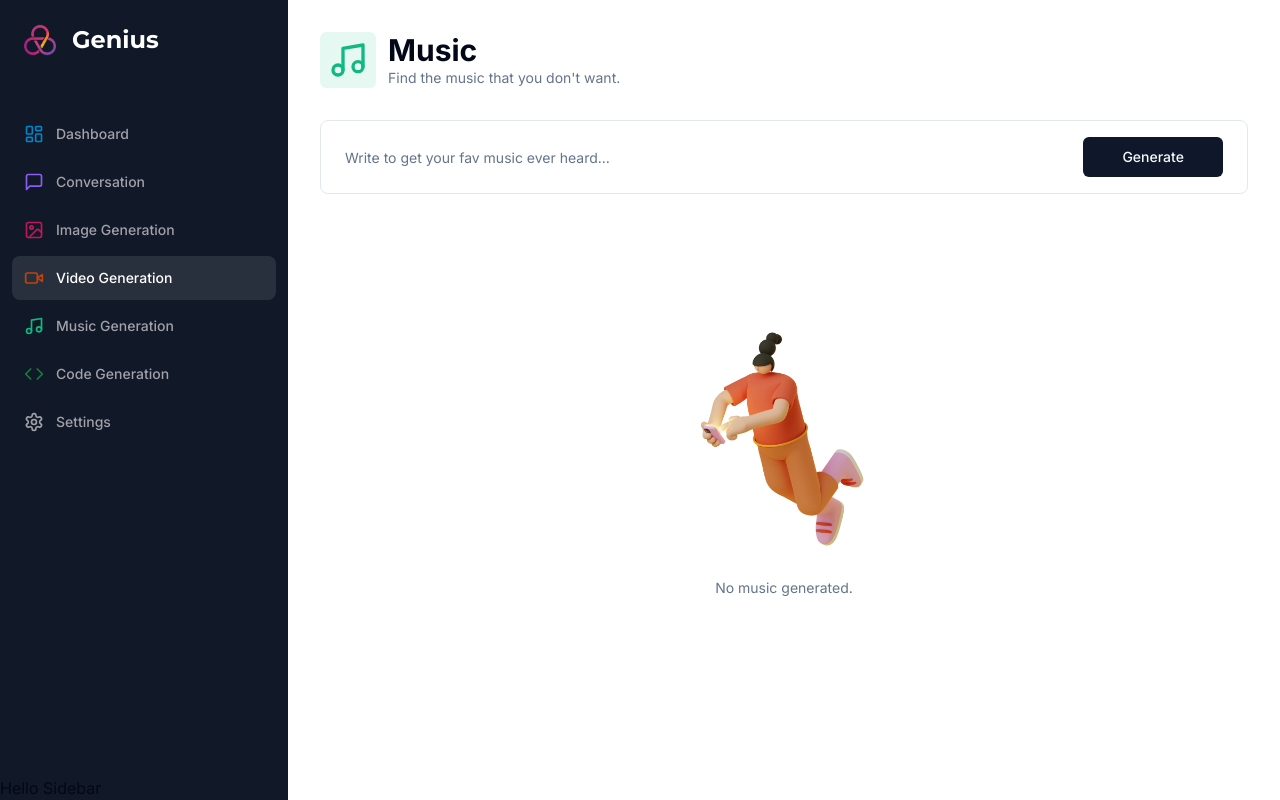
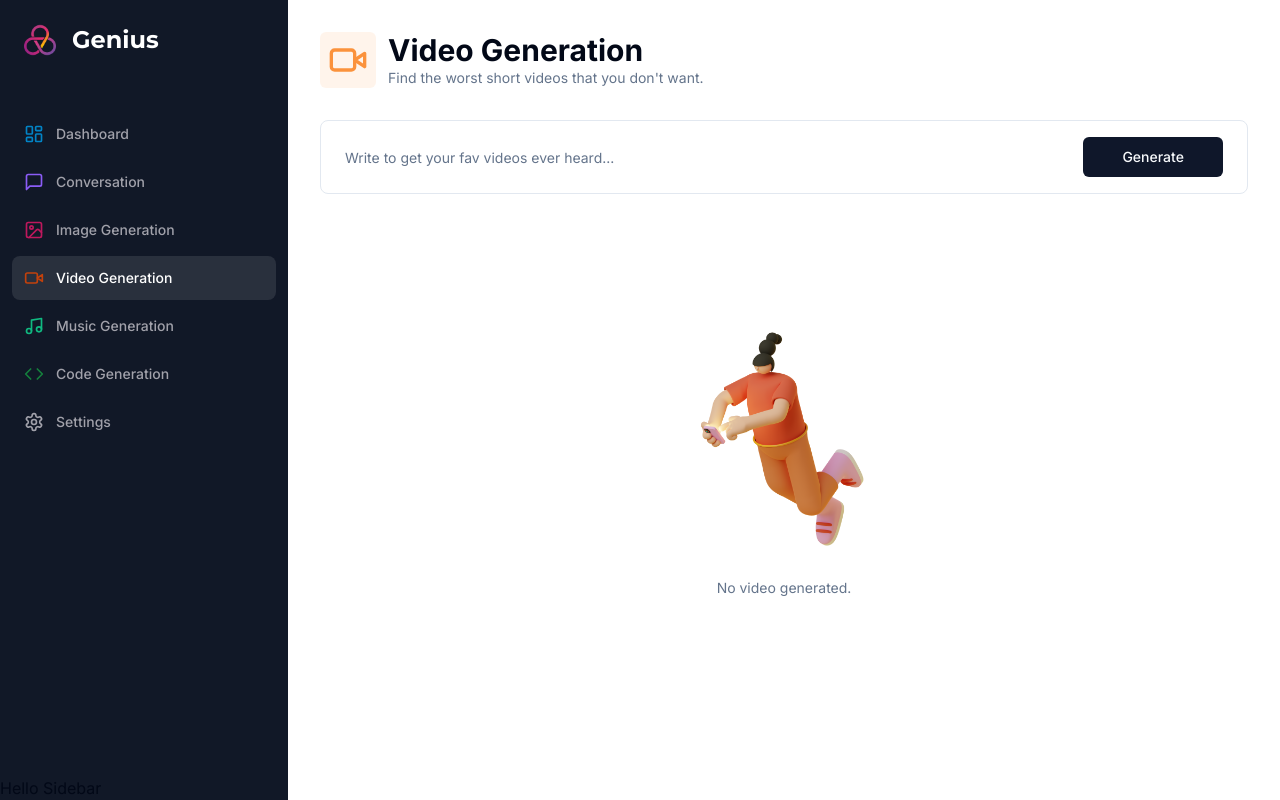
Before and after one commit to lokeshgaddam20/Majistic, a Next.js app: page /video in a window 1280 px wide. Built offline with nearby package versions, Linux system fonts and the light colour scheme.

Commit message:
VideoPage created

```diff
--- a/app/(dashboard)/(routes)/video/page.tsx
+++ b/app/(dashboard)/(routes)/video/page.tsx
@@ -2,7 +2,7 @@
 
 import * as z from "zod";
 import { Heading } from "@/components/heading";
-import { Music } from "lucide-react";
+import { Video } from "lucide-react";
 import { zodResolver } from "@hookform/resolvers/zod";
 import axios from "axios";
 
@@ -17,9 +17,9 @@ import { toast } from "react-hot-toast";
 import { Empty } from "@/components/ui/empty";
 import { Loader } from "@/components/loader";
 
-const MusicPage = () => {
+const VideoPage = () => {
   const router = useRouter();
-  const [music, setMusic] = useState<string>();
+  const [video, setVideo] = useState<string>();
 
   const form = useForm<z.infer<typeof formSchema>>({
     resolver: zodResolver(formSchema),
@@ -32,11 +32,11 @@ const MusicPage = () => {
 
   const onSubmit = async (values: z.infer<typeof formSchema>) => {
     try {
-      setMusic(undefined);
+      setVideo(undefined);
 
-      const response = await axios.post("/api/music");
+      const response = await axios.post("/api/video");
 
-      setMusic(response.data.audio);
+      setVideo(response.data[0]);
       form.reset();
     } catch (error: any) {
       if (error?.response?.status === 403) {
@@ -53,11 +53,11 @@ const MusicPage = () => {
   return (
     <div>
       <Heading
-        title="Music"
-        description="Find the music that you don't want."
-        icon={Music}
-        iconColor="text-emerald-500"
-        bgColor="bg-emerald-500/10"
+        title="Video Generation"
+        description="Find the worst short videos that you don't want."
+        icon={Video}
+        iconColor="text-orange-400"
+        bgColor="bg-orange-400/10"
       />
 
       <div className="px-4 lg:px-8">
@@ -84,7 +84,7 @@ const MusicPage = () => {
                       <Input
                         className="border-0 outline-none focus-visible:ring-0 focus-visible:ring-transparent"
                         disabled={isLoading}
-                        placeholder="Write to get your fav music ever heard..."
+                        placeholder="Write to get your fav videos ever heard..."
                         {...field}
                       />
                     </FormControl>
@@ -108,13 +108,13 @@ const MusicPage = () => {
               <Loader />
             </div>
           )}
-          {!music && !isLoading && (
-            <Empty label="No music generated." />
+          {!video && !isLoading && (
+            <Empty label="No video generated." />
           )}
-          {music && (
-          <audio controls className="w-full mt-8">
-            <source src={music} />
-          </audio>
+          {video && (
+          <video controls className="w-full aspect-video mt-8 rounded-lg border bg-black">
+            <source src={video} />
+          </video>
         )}
         </div>
       </div>
@@ -122,4 +122,4 @@ const MusicPage = () => {
   );
 };
 
-export default MusicPage;
+export default VideoPage;
```
